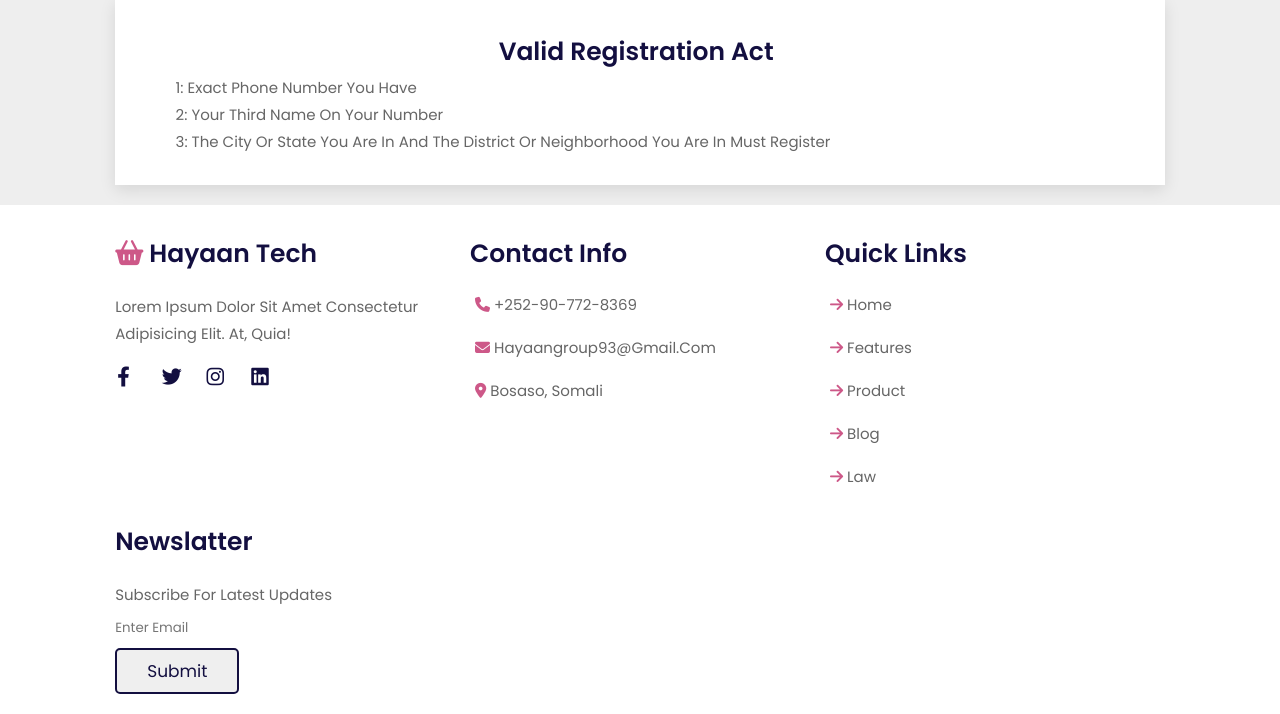
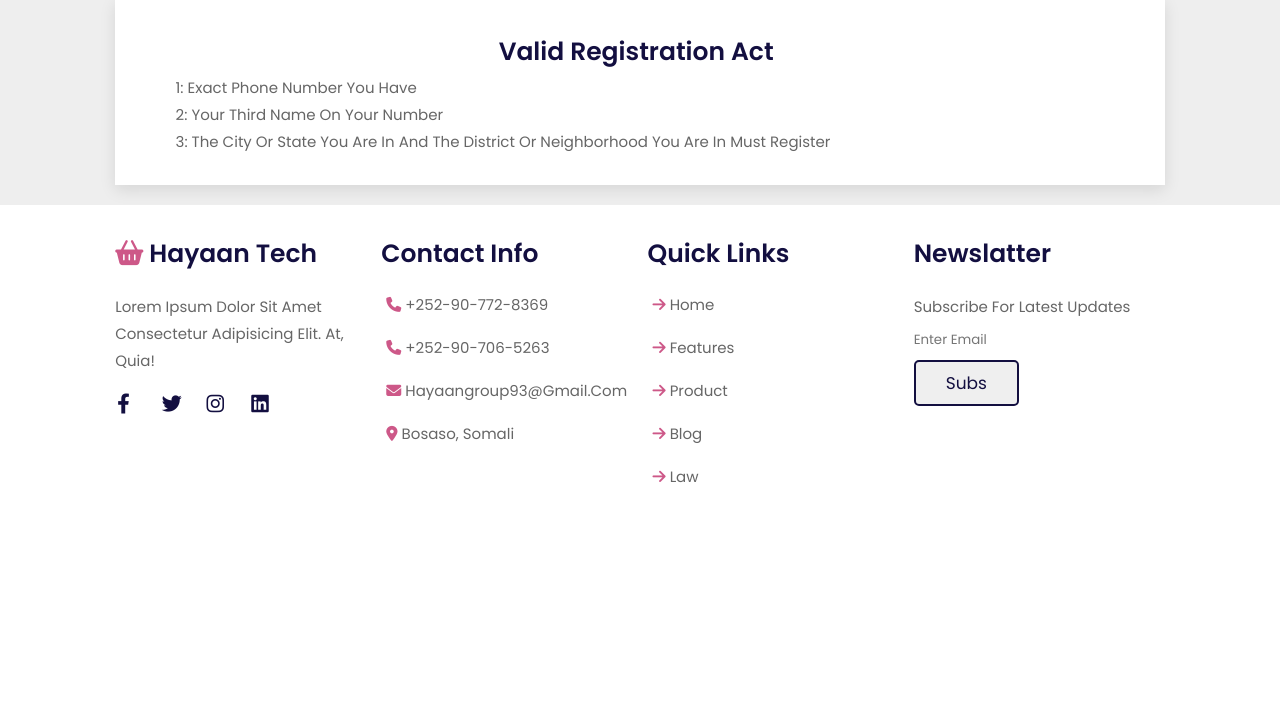
Before and after one commit to hay12k/hayaan-tech, a PHP site: page / in a window 1280 px wide. Shown: the part 4333-5047 px from the top of the page. After the commit the page ends 4816 px from the top, so only its background shows below. Run offline with PHP 8.4, Linux system fonts and the light colour scheme; some libraries are stand-ins or nearby versions.

Commit message:
modified:   assets/style.css 	modified:   index.html

```diff
--- a/assets/style.css
+++ b/assets/style.css
@@ -519,7 +519,7 @@ section{
 }
 .footer .box-container{
     display: grid;
-    grid-template-columns: repeat(auto-fit, minmax(30rem, 1fr));
+    grid-template-columns: repeat(auto-fit, minmax(24rem, 1fr));
     gap: 1.5rem;
 }
 .footer .box-container .box h3{
--- a/index.html
+++ b/index.html
@@ -294,31 +294,32 @@
                     <h3><i class="fas fa-shopping-basket"></i> Hayaan Tech</h3>
                     <p>Lorem ipsum dolor sit amet consectetur adipisicing elit. At, quia!</p>
                     <div class="share">
-                        <a href="" class="fab fa-facebook-f"></a>
-                        <a href="" class="fab fa-twitter"></a>
-                        <a href="" class="fab fa-instagram"></a>
-                        <a href="" class="fab fa-linkedin"></a>
+                        <a href="https://www.facebook.com/calihayaan2" class="fab fa-facebook-f"></a>
+                        <a href="https://www.twitter.com/calihayaan1#" class="fab fa-twitter"></a>
+                        <a href="https://www.instagram.com/cali_hayaan" class="fab fa-instagram"></a>
+                        <a href="https://www.linkedin.com/calihayaan" class="fab fa-linkedin"></a>
                     </div>
                 </div>
                 <div class="box">
                     <h3>Contact info</h3>
-                    <a href="" class="links"> <i class="fas fa-phone"></i> +252-90-772-8369</a>
-                    <a href="" class="links"> <i class="fas fa-envelope"></i> Hayaangroup93@gmail.com</a>
-                    <a href="" class="links"> <i class="fas fa-map-marker-alt"></i> Bosaso, Somali</a>
+                    <a href="" class="links"><i class="fas fa-phone"></i> +252-90-772-8369</a>
+                    <a href="" class="links"><i class="fas fa-phone"></i> +252-90-706-5263</a>
+                    <a href="" class="links"><i class="fas fa-envelope"></i> Hayaangroup93@gmail.com</a>
+                    <a href="" class="links"><i class="fas fa-map-marker-alt"></i> Bosaso, Somali</a>
                 </div>
                 <div class="box">
                     <h3>Quick links</h3>
-                    <a href="" class="links"> <i class="fas fa-arrow-right"></i> Home</a>
-                    <a href="" class="links"> <i class="fas fa-arrow-right"></i> Features</a>
-                    <a href="" class="links"> <i class="fas fa-arrow-right"></i> Product</a>
-                    <a href="" class="links"> <i class="fas fa-arrow-right"></i> Blog</a>
-                    <a href="" class="links"> <i class="fas fa-arrow-right"></i> Law</a>
+                    <a href="#" class="links"><i class="fas fa-arrow-right"></i> Home</a>
+                    <a href="#" class="links"><i class="fas fa-arrow-right"></i> Features</a>
+                    <a href="#" class="links"><i class="fas fa-arrow-right"></i> Product</a>
+                    <a href="#" class="links"><i class="fas fa-arrow-right"></i> Blog</a>
+                    <a href="#" class="links"><i class="fas fa-arrow-right"></i> Law</a>
                 </div>
                 <div class="box">
                     <h3>Newslatter</h3>
                     <p>Subscribe for latest updates</p>
                     <input type="email" placeholder="Enter email" class="email">
-                    <input type="submit" value="submit" class="btn">
+                    <input type="submit" value="subs" class="btn">
                 </div>
             </div>
         </section>
```
